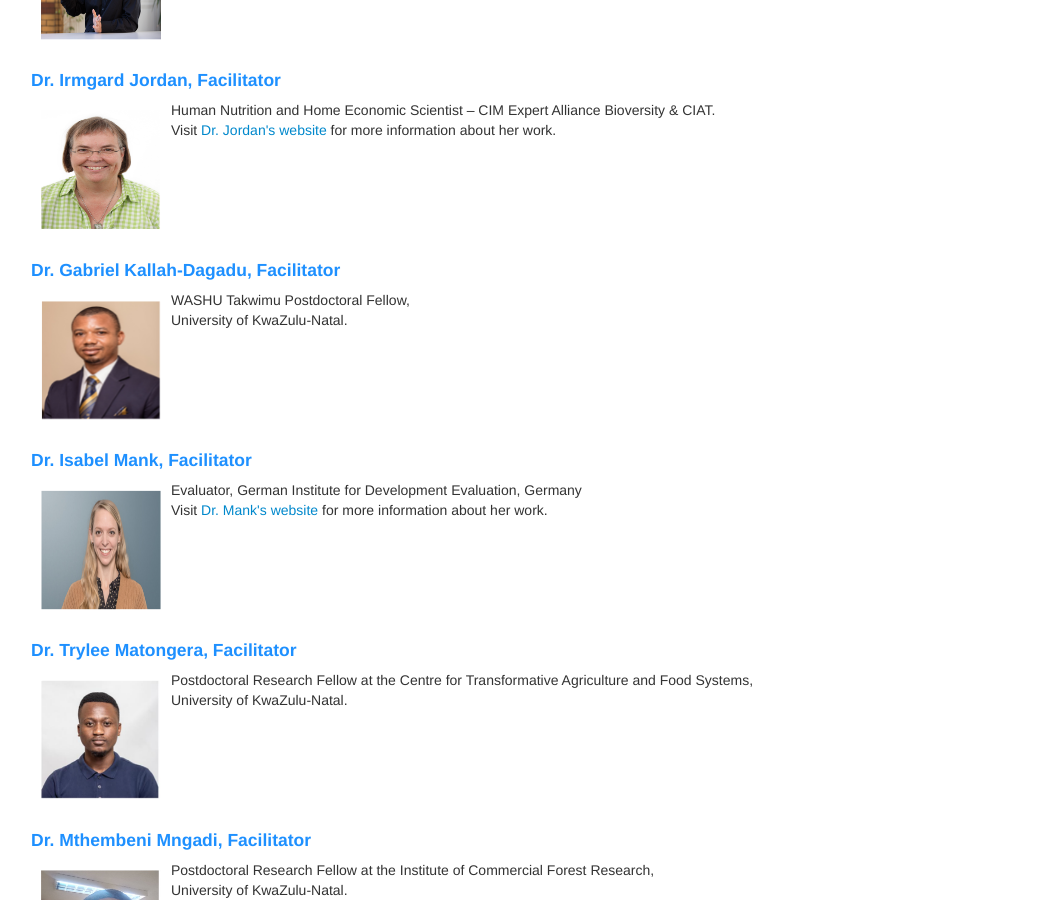
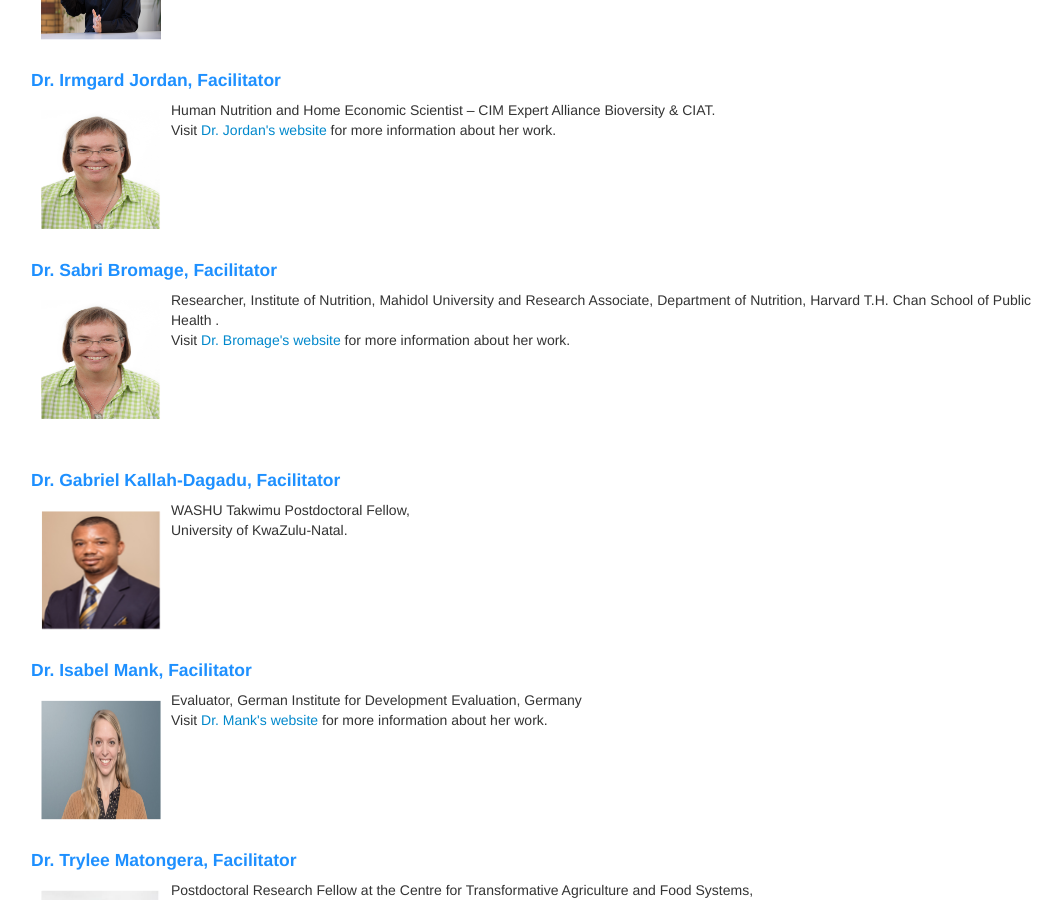
Before and after one commit to ccfscourseukzn/ccfscourseukzn.github.io, a Jekyll site: the page built from pages/facilitator.md, in a window 1280 px wide and 900 px high, scrolled down 2312 px. Shown: the whole window, without its empty margins (109-1171 px from the left). Built offline with Jekyll 4.4.1, drawn with Linux system fonts in a browser that asks for light colours.

Commit message:
Update facilitator.md

```diff
--- a/pages/facilitator.md
+++ b/pages/facilitator.md
@@ -61,6 +61,13 @@ Email: <a href="mailto:barteit@uni-heidelberg.de">barteit@uni-heidelberg.de</a>
 <br>
 <br>
 <br>
+<h4 style="color:DodgerBlue;"> Dr. Sabri Bromage, Facilitator </h4>
+<p align="justify"> <img src="../figures/Jordan.jpg" alt="Sabri" style="float:left; width:120px; height:120px;padding: 10px;"><span style="vertical-align:bottom"> Researcher, Institute of Nutrition, Mahidol University and
+Research Associate, Department of Nutrition, Harvard T.H. Chan School of Public Health . </span> <br> Visit <a href="https://scholar.harvard.edu/sabri"><span style="text-align:center">Dr. Bromage's website</span></a> for more information about her work. </p> <br>
+<br>
+<br>
+<br>
+<br>
 
 <h4 style="color:DodgerBlue;"> Dr. Gabriel Kallah-Dagadu, Facilitator </h4>
 <p align="justify"> <img src="../figures/Gabby.png" alt="Gabriel" style="float:left; width:120px; height:120px;padding: 10px;"><span style="vertical-align:bottom"> WASHU Takwimu Postdoctoral Fellow,<br> University of KwaZulu-Natal. </span> </p> <br>
```
